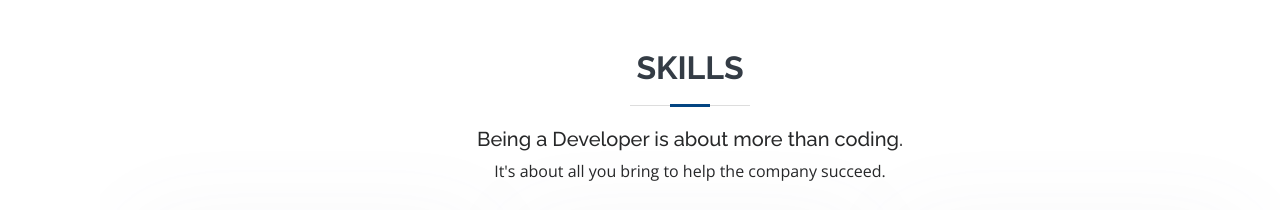
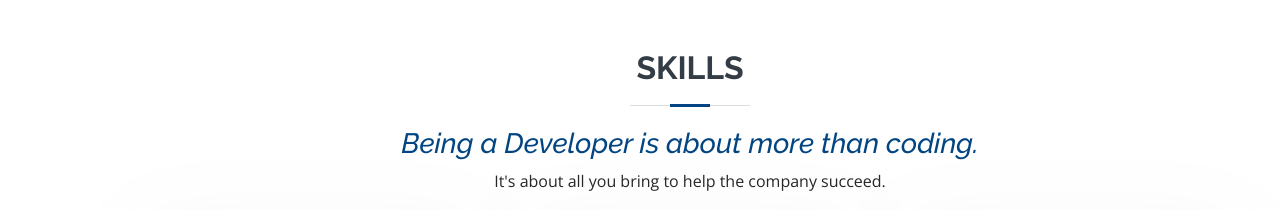
Before and after one commit to mg-skc/Portfolio-Oct-Assignment, a plain HTML site: page index.html in a window 1280 px wide. Shown: the part 1480-1690 px from the top of the page. Drawn offline with nearby package versions, Linux system fonts and the light colour scheme.

Commit message:
More changes to skills section

```diff
--- a/index.html
+++ b/index.html
@@ -363,7 +363,7 @@
 
         <div class="section-title">
           <h2>Skills</h2>
-          <h5>Being a Developer is about more than coding.</h5>
+          <h3>Being a Developer is about more than coding.</h3>
           <p>It's about all you bring to help the company succeed.</p>
         </div>
 
```
